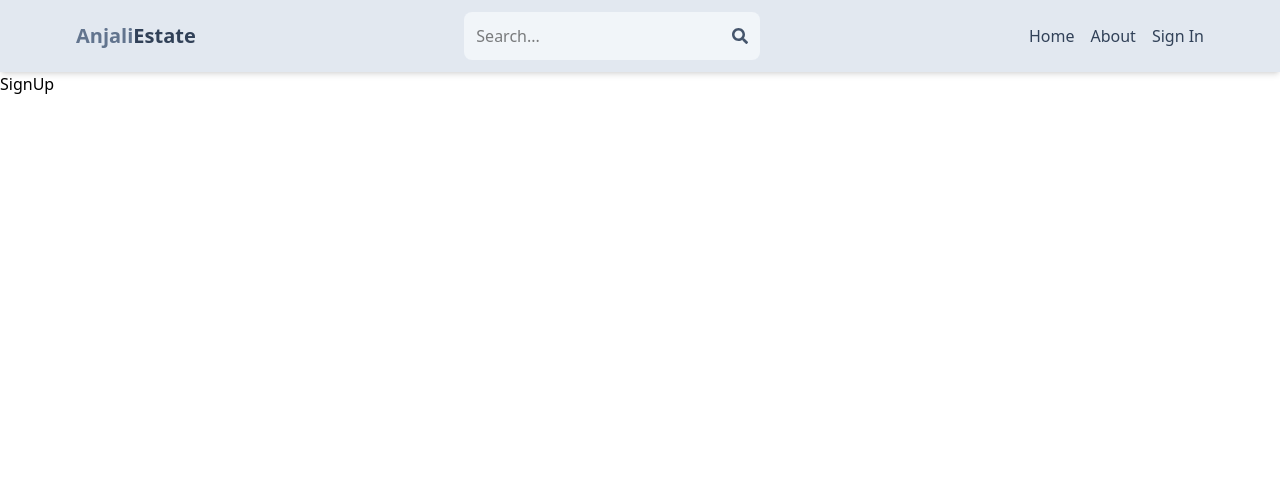
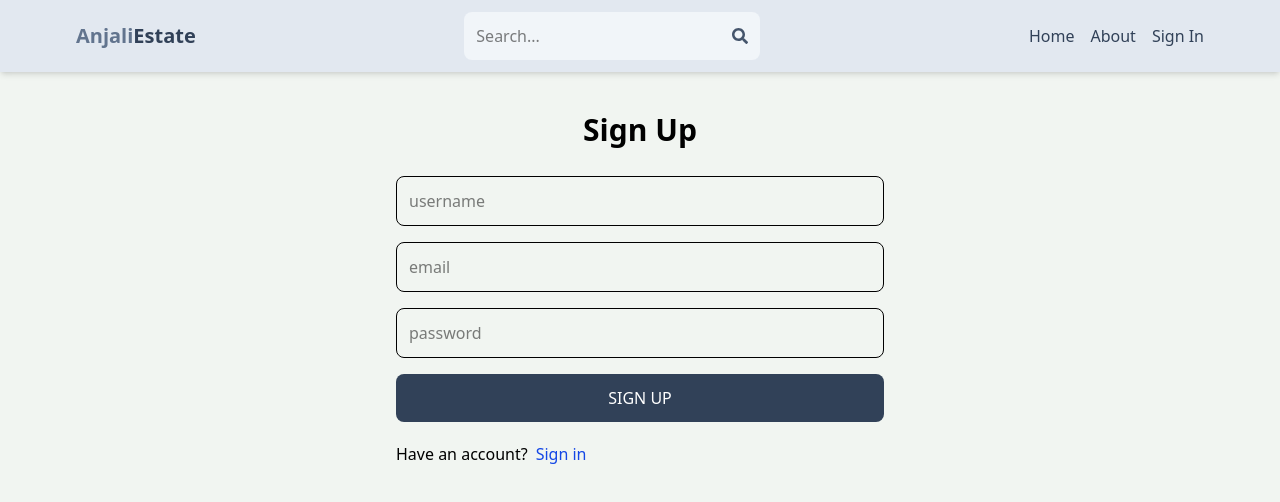
Before and after one commit to anjali-gupta8/real-estate, a React (Vite) app in the folder client/: page /sign-up in a window 1280 px wide. Shown: the top 502 px of the page. Built offline with nearby package versions, Linux system fonts and the light colour scheme.

Commit message:
complete sign up page ui

```diff
--- a/client/src/index.css
+++ b/client/src/index.css
@@ -1 +1,5 @@
 @import "tailwindcss";
+
+body{
+    background-color: rgb(241, 245, 241);
+}
--- a/client/src/pages/SignUp.jsx
+++ b/client/src/pages/SignUp.jsx
@@ -1,7 +1,21 @@
-import React from 'react'
+import { Link } from 'react-router-dom'
 
 export default function SignUp() {
   return (
-    <div>SignUp</div>
+    <div className='p-3 max-w-lg mx-auto'>
+      <h1 className='text-3xl text-center font-semibold my-7'>Sign Up</h1>
+      <form className='flex flex-col gap-4'>
+        <input type='text' placeholder='username' className='border p-3 rounded-lg' id='username' />
+        <input type='email' placeholder='email' className='border p-3 rounded-lg' id='email' />
+        <input type='password' placeholder='password' className='border p-3 rounded-lg' id='password' />
+        <button className='bg-slate-700 text-white p-3 rounded-lg uppercase hover:opacity-95 disabled:opacity-80'>sign up</button>
+      </form>
+      <div className='flex gap-2 mt-5'>
+        <p>Have an account?</p>
+        <Link to={"/sign-in"}>
+          <span className='text-blue-700'>Sign in</span>
+        </Link>
+      </div>
+    </div>
   )
 }
```
